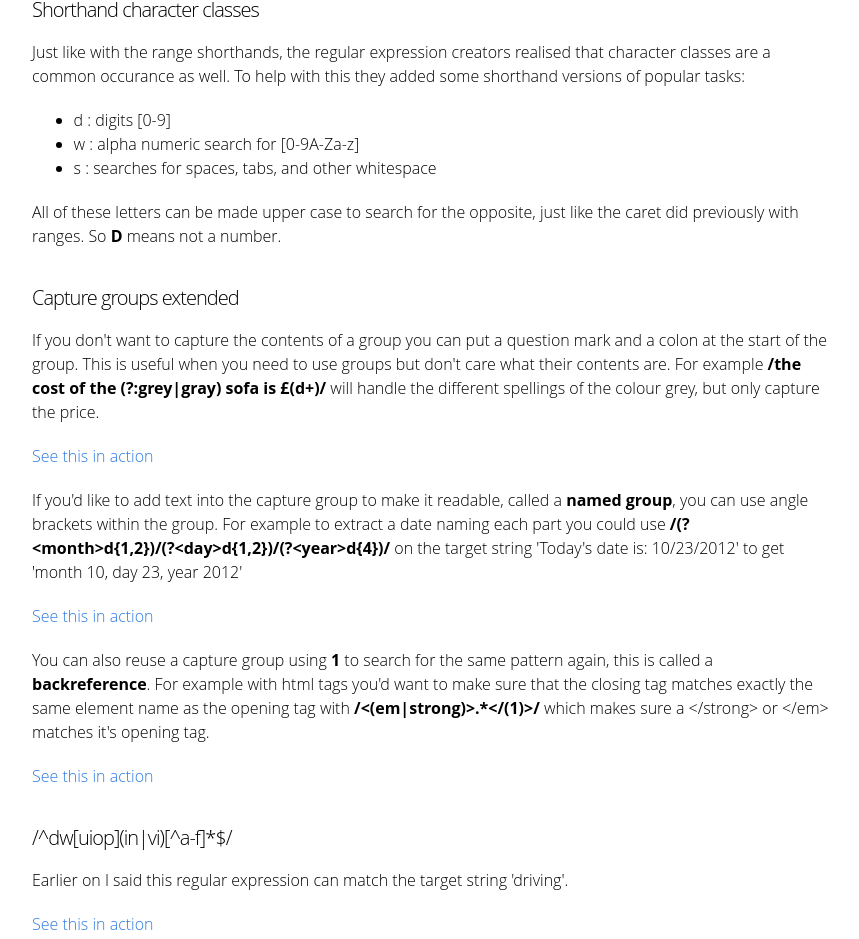
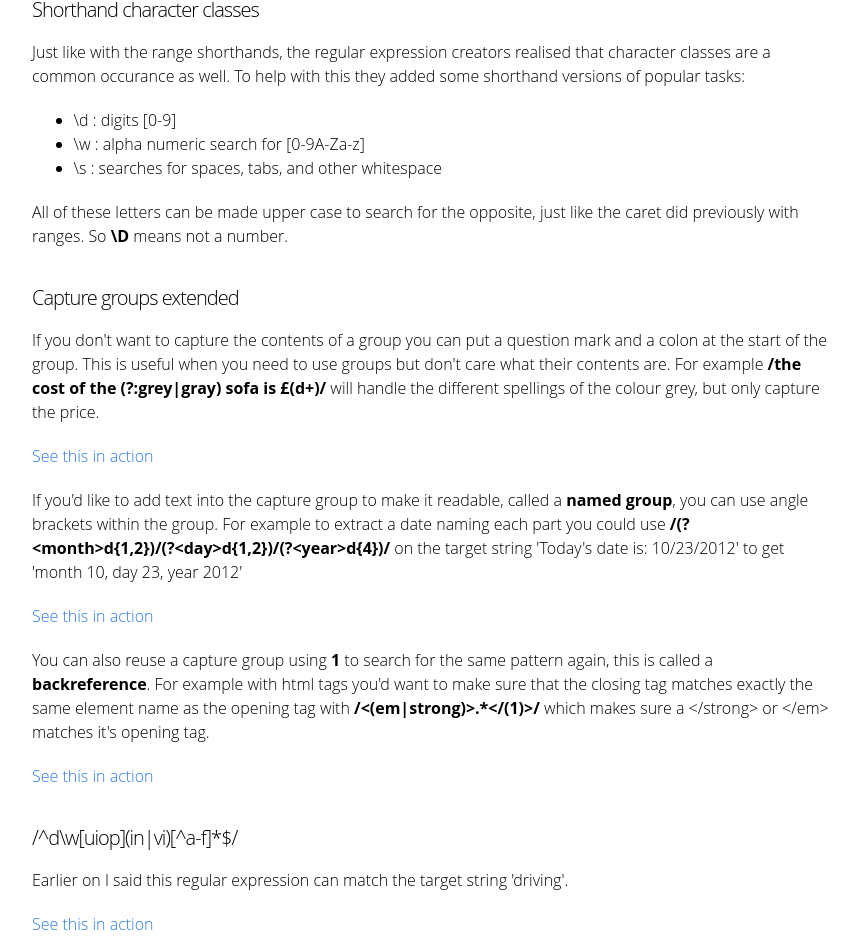
Before and after one commit to joejag/techblog, a Jekyll site: the page built from _posts/2013-03-25-practical-regex.markdown, in a window 1280 px wide and 1400 px high, scrolled down 3417 px. Shown: the part 151-1090 px from the top of the window, without its empty margins (208-1067 px from the left). Built offline with Jekyll 4.4.1, drawn with Linux system fonts in a browser that asks for light colours; comment, search, counter and statistics services are not loaded; some of the changed text lies outside the part shown.

Commit message:
regex post: correct markdown conversion errors

```diff
--- a/_posts/2013-03-25-practical-regex.markdown
+++ b/_posts/2013-03-25-practical-regex.markdown
@@ -53,13 +53,13 @@ Mozilla&#47;4.0 (compatible; MSIE 8.0; Windows NT 6.0; Trident&#47;4.0
 
 <h3>What is a regular expression?</h3>
 <p>Regular expressions are a DSL which consist of two parts, a <strong>target string</strong> and the <strong>regular expression</strong> itself. The regular expression part is kind of like the patterns you use to search for files with wildcards. They look very scary at first but you only need to know a few rules to get the most out of them.</p>
-<p>Given a target string of <em>'Mississippi'</em> and a regular expression of <strong>&#47;s&#47;</strong> we would get a match back as the target string contains at least one 's'. Though this is a quite simple example, usually they use a number of regular expression features like: <strong>&#47;^dw[uiop](in|vi)[^a-f]*$&#47;</strong> which matches <em>'driving'</em>.</p>
+<p>Given a target string of <em>'Mississippi'</em> and a regular expression of <strong>&#47;s&#47;</strong> we would get a match back as the target string contains at least one 's'. Though this is a quite simple example, usually they use a number of regular expression features like: <strong>&#47;^d\w[uiop](in|vi)[^a-f]*$&#47;</strong> which matches <em>'driving'</em>.</p>
 
 <h3>How does it work?</h3>
 <p>A regular expression is made up of <strong>literal characters</strong>, <strong>metacharacters</strong> and <strong>escape sequences</strong>. </p>
 <p>A <strong>literal</strong> is like in the Mississippi example above, the <strong>&#47;m&#47;</strong> literally means this contains an 'm' anywhere in the target string. </p>
 <p>A <strong>metacharacter</strong> is used within a regular expression for special characters that don't have a literal meaning, for example a caret sign indicates this regular expression must match from the start of the line. Meaning <strong>&#47;^s&#47;</strong> would no longer match Mississippi but <strong>&#47;^m&#47;</strong> would.</p>
-<p>Finally, an <strong>escape sequence</strong> is used to convert a metacharacter into a literal for when the need arrises. For example the dollar sign '$' has a special meaning so to literally search for it we'd escape it by putting a slash at the front like <strong>&#47;$&#47;</strong>. </p>
+<p>Finally, an <strong>escape sequence</strong> is used to convert a metacharacter into a literal for when the need arrises. For example the dollar sign '$' has a special meaning so to literally search for it we'd escape it by putting a slash at the front like <strong>&#47;\$&#47;</strong>. </p>
 
 <h4>Capture groups</h4>
 <p>The first metacharacter we'll get to know properly is the capture group, as this is what allows you to extract a substring of text from a target string. </p>
@@ -111,11 +111,11 @@ Mozilla&#47;4.0 (compatible; MSIE 8.0; Windows NT 6.0; Trident&#47;4.0
 <h4>Shorthand character classes</h4>
 <p>Just like with the range shorthands, the regular expression creators realised that character classes are a common occurance as well. To help with this they added some shorthand versions of popular tasks:</p>
 <ul>
-<li>d : digits [0-9]</li>
-<li>w : alpha numeric search for [0-9A-Za-z]</li>
-<li>s : searches for spaces, tabs, and other whitespace</li>
+<li>\d : digits [0-9]</li>
+<li>\w : alpha numeric search for [0-9A-Za-z]</li>
+<li>\s : searches for spaces, tabs, and other whitespace</li>
 </ul>
-<p>All of these letters can be made upper case to search for the opposite, just like the caret did previously with ranges. So <strong>D</strong> means not a number.</p>
+<p>All of these letters can be made upper case to search for the opposite, just like the caret did previously with ranges. So <strong>\D</strong> means not a number.</p>
 
 <h4>Capture groups extended</h4>
 <p>If you don't want to capture the contents of a group you can put a question mark and a colon at the start of the group. This is useful when you need to use groups but don't care what their contents are. For example <strong>&#47;the cost of the (?:grey|gray) sofa is &pound;(d+)&#47;</strong> will handle the different spellings of the colour grey, but only capture the price.</p>
@@ -125,7 +125,7 @@ Mozilla&#47;4.0 (compatible; MSIE 8.0; Windows NT 6.0; Trident&#47;4.0
 <p>You can also reuse a capture group using <strong>1</strong> to search for the same pattern again, this is called a <strong>backreference</strong>. For example with html tags you'd want to make sure that the closing tag matches exactly the same element name as the opening tag with <strong>&#47;<(em|strong)>.*</(1)>&#47;</strong> which makes sure a </strong> or </em> matches it's opening tag.</p>
 <p><a href="http:&#47;&#47;rubular.com&#47;r&#47;uGYC5JJjhZ">See this in action</a></p>
 
-<h4>&#47;^dw[uiop](in|vi)[^a-f]*$&#47;</h4>
+<h4>&#47;^d\w[uiop](in|vi)[^a-f]*$&#47;</h4>
 <p>Earlier on I said this regular expression can match the target string 'driving'.</p>
 <p><a href="http:&#47;&#47;rubular.com&#47;r&#47;Hc8vIdCC6T">See this in action</a></p>
 <p>Let's break down what's happening here. We've got positional anchors with the ^ and $ that let us know the entire contents of the string are within the regular expression. Let's remove them to give us: <strong>dw[uiop](in|vi)[^a-f]*</strong></p>
```
